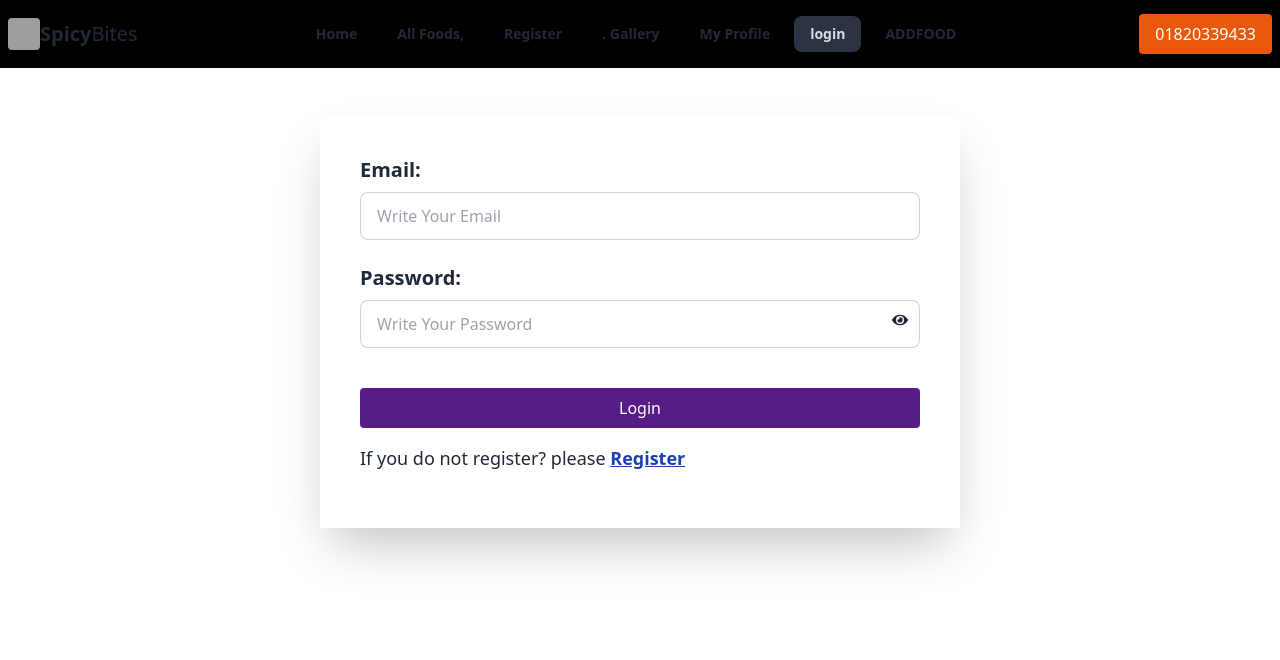
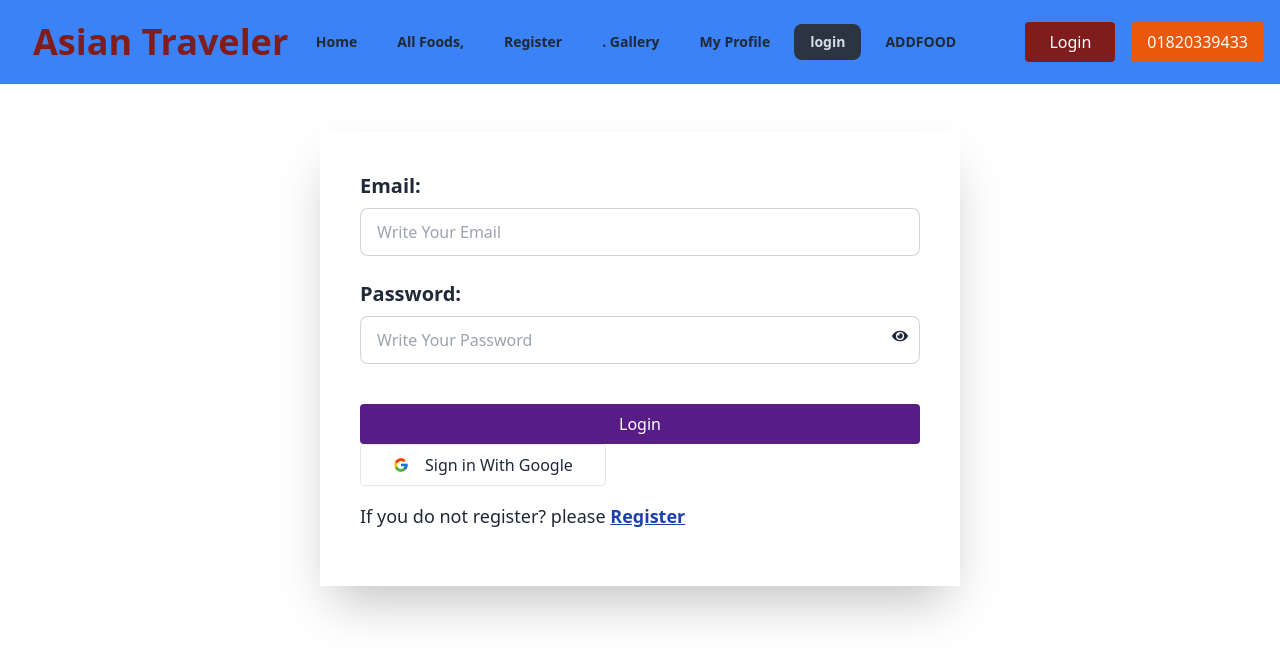
Before and after one commit to Jashimuddin123/spicybites-client-site, a React (Vite) app: page /login in a window 1280 px wide. Shown: the top 660 px of the page. Built offline with nearby package versions, Linux system fonts and the light colour scheme; no server answers; grey boxes are pictures that could not be loaded.

Commit message:
google authentication done

```diff
--- a/src/AuthProvider/AuthProvider.jsx
+++ b/src/AuthProvider/AuthProvider.jsx
@@ -1,10 +1,12 @@
-import { createUserWithEmailAndPassword, signInWithEmailAndPassword } from "firebase/auth";
-import { createContext, useState } from "react";
+import { createUserWithEmailAndPassword, GoogleAuthProvider, onAuthStateChanged, signInWithEmailAndPassword, signInWithPopup, signOut } from "firebase/auth";
+import { createContext, useEffect, useState } from "react";
 import auth from "../Firebase/Firebase.config";
 
 
 export const AuthContext = createContext(null)
 
+// social auth provider here
+const googleProvider = new GoogleAuthProvider()
 
 const AuthProvider = ({children}) => {
 const [user, setUser] = useState(null);
@@ -20,10 +22,43 @@ const [user, setUser] = useState(null);
       return signInWithEmailAndPassword(auth, email, password)
   }
 
+   //  googleLogin authentication here
+ const googleLogin = () =>{
+  return signInWithPopup(auth, googleProvider)
+   }
+
+
+
+        //  logut
+const logOut = () =>{
+  // setLoading(false)
+  setUser(null)
+  signOut(auth)
+}
+
+
+   // Observer
+   useEffect(()=>{
+
+    const unSubscribe= onAuthStateChanged(auth, (user) => {
+        if (user) {
+              setUser(user)
+
+        }
+      });
+      return() =>{
+        unSubscribe()
+      }
+},[])
+
+
+
     const spicyInfo = {
           user,
           createUser,
           signInUser,
+          googleLogin,
+          logOut
 
 
     }
--- a/src/Components/Login.jsx
+++ b/src/Components/Login.jsx
@@ -1,14 +1,14 @@
 import { FaEye, FaEyeSlash } from "react-icons/fa";
 import { useForm } from "react-hook-form";
 import { Link } from "react-router-dom";
-// import { FcGoogle } from "react-icons/fc";
+import { FcGoogle } from "react-icons/fc";
 // import { ImGithub } from "react-icons/im";
 import Swal from "sweetalert2";
 import { useContext, useState } from "react";
 import { AuthContext } from "../AuthProvider/AuthProvider";
 
 const Login = () => {
-  const { signInUser } = useContext(AuthContext);
+  const { signInUser,googleLogin } = useContext(AuthContext);
   const [passwordVisible, setPasswordVisible] = useState(false);
   const {
     register,
@@ -41,11 +41,28 @@ const Login = () => {
           showConfirmButton: true,
         });
       });
+
+
+
   };
+
+
   const togglePasswordVisibility = () => {
     setPasswordVisible(!passwordVisible);
   };
 
+
+  // social media authentication function here
+
+  const handleGoogleLogin = () => {
+    googleLogin()
+      .then((result) => {
+        console.log(result.user);
+      })
+      .catch((error) => {
+        console.log(error);
+      });
+  };
   return (
     <div>
       <div className="lg:w-2/4 md:w-2/4 mx-auto shadow-2xl p-10 mt-12">
@@ -90,8 +107,12 @@ const Login = () => {
             type="submit"
             value="Login"
           />
+
         </form>
-
+        <button className="px-8 py-2 rounded border flex items-center gap-4" onClick={handleGoogleLogin}>
+            <FcGoogle />
+            Sign in With Google
+          </button>
         <p className="my-4 text-lg">
           If you do not register? please{" "}
           <Link className="text-blue-800 underline font-semibold" to="/register">
--- a/src/Components/Navbar.jsx
+++ b/src/Components/Navbar.jsx
@@ -1,8 +1,10 @@
 
-import {  NavLink } from "react-router-dom";
+import { useContext } from "react";
+import {  Link, NavLink } from "react-router-dom";
+import { AuthContext } from "../AuthProvider/AuthProvider";
 
 const Navbar = () => {
-
+  const { logOut, user } = useContext(AuthContext);
   const navLinks = (
     <>
       <li className="mr-2 font-semibold text-md">
@@ -30,7 +32,7 @@ const Navbar = () => {
   );
 
   return (
-    <div className="navbar bg-black  ">
+    <div className="navbar bg-blue-500 p-4">
     <div className="navbar-start">
       <div className="dropdown">
         <button tabIndex={0} className="btn btn-ghost lg:hidden">
@@ -56,26 +58,46 @@ const Navbar = () => {
           {navLinks}
         </ul>
       </div>
-       <div className="flex items-center">
-       <img className="w-8 h-8 rounded" src="https://i.ibb.co.com/vXT4k76/logo.jpg" alt="" />
-
-
-       <div>
-
-         <span className="font-bold text-xl ">Spicy</span><span className="text-xl ">Bites</span>
-       </div>
-       </div>
-
+      <Link to="/" className="btn btn-ghost text-4xl text-red-900 font-bold">
+        Asian Traveler
+      </Link>
     </div>
     <div className="navbar-center hidden lg:flex">
       <ul className="menu menu-horizontal px-1">{navLinks}</ul>
     </div>
     <div className="navbar-end flex flex-col lg:flex-row items-center">
-
+      {user?.email ? (
+        <div className="dropdown dropdown-end">
+          <button tabIndex={0} className="btn btn-ghost btn-circle avatar">
+            <div className="w-10 rounded-full">
+              <img
+                src={user?.photoURL}
+                alt="User Avatar"
+              />
+            </div>
+          </button>
+          <ul
+            tabIndex={0}
+            className="menu  menu-sm dropdown-content mt-3 z-[1] p-2 shadow bg-base-100 rounded-box w-52"
+          >
+            <li>
+              <button className="btn btn-sm btn-ghost text-red-800">ADNAN</button>
+            </li>
+            <li>
+              <button onClick={logOut} className="btn text-green-600">
+                Logout
+              </button>
+            </li>
+          </ul>
+        </div>
+      ) : (
+        <Link to="/login">
+          <button className="px-6 py-2 rounded text-white bg-red-900">Login</button>
+        </Link>
+      )}
       <button className="bg-orange-600 text-white px-4 rounded py-2 mt-2 lg:mt-0 lg:ml-4">
         01820339433
       </button>
-
     </div>
   </div>
   );
```
Lines whose indentation alone changed are shown as unchanged.
